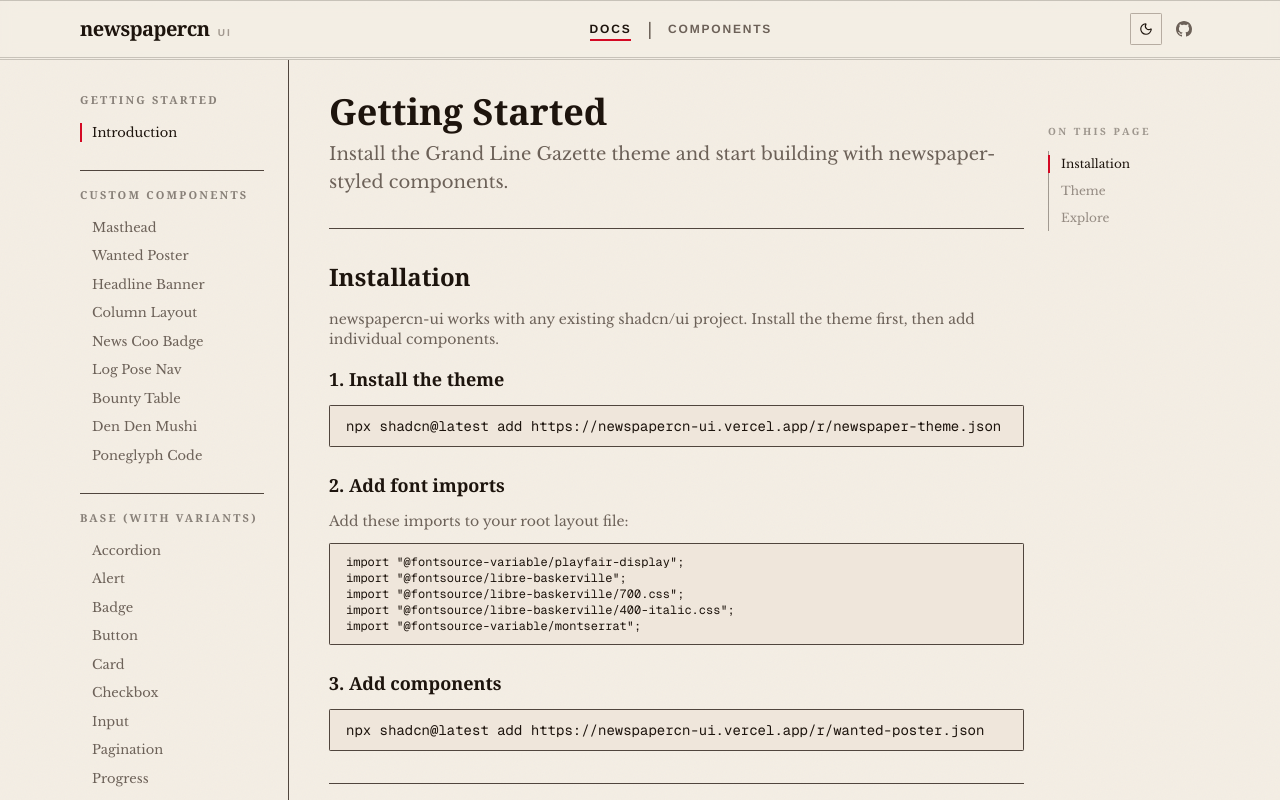
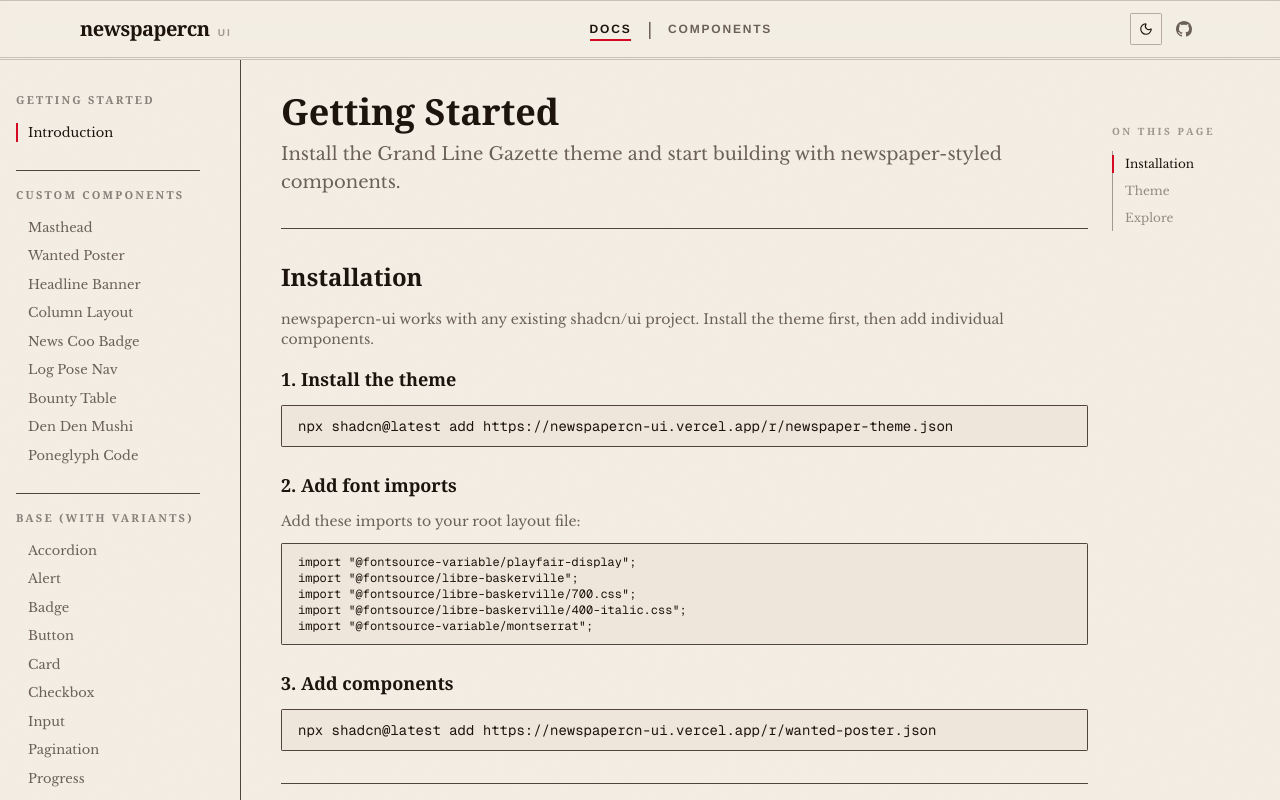
Before and after one commit to pyaephyowinn/newspapercn-ui, a Next.js app: page /docs in a window 1280 px wide. Shown: the top 800 px of the page. Built offline with nearby package versions, Linux system fonts and the light colour scheme; a web font is replaced by a local one.

Commit message:
fix: improve 3-column docs layout spacing
- Widen docs container from max-w-6xl to max-w-7xl for 3-column layout
- Increase left sidebar right padding for more scrollbar clearance
- Keep TOC sticky so it stays visible while scrolling

```diff
--- a/app/docs/layout.tsx
+++ b/app/docs/layout.tsx
@@ -6,7 +6,7 @@
   children: React.ReactNode;
 }) {
   return (
-    <div className="mx-auto flex max-w-6xl px-4">
+    <div className="mx-auto flex max-w-7xl px-4">
       <DocsSidebar />
       {/* Column rule divider between sidebar and content */}
       <div className="hidden lg:block w-px bg-border shrink-0" />
--- a/components/docs-sidebar.tsx
+++ b/components/docs-sidebar.tsx
@@ -77,7 +77,7 @@
   const pathname = usePathname();
 
   return (
-    <aside className="w-52 shrink-0 overflow-y-auto py-8 pr-6 hidden lg:block sticky top-[3.75rem] h-[calc(100vh-3.75rem)]">
+    <aside className="w-56 shrink-0 overflow-y-auto py-8 pr-10 hidden lg:block sticky top-[3.75rem] h-[calc(100vh-3.75rem)]">
       <nav className="space-y-6">
         {sections.map((section, sectionIdx) => (
           <div key={section.title}>
--- a/components/table-of-contents.tsx
+++ b/components/table-of-contents.tsx
@@ -44,7 +44,7 @@
 
   return (
     <nav
-      className="hidden xl:block w-44 shrink-0 sticky top-[3.75rem] h-[calc(100vh-3.75rem)] overflow-y-auto py-8 pl-6"
+      className="hidden xl:block sticky top-15 h-[calc(100vh-3.75rem)] overflow-y-auto py-8 pl-6 w-44 shrink-0"
       aria-label="On this page"
     >
       {/* Editorial section header */}
```
